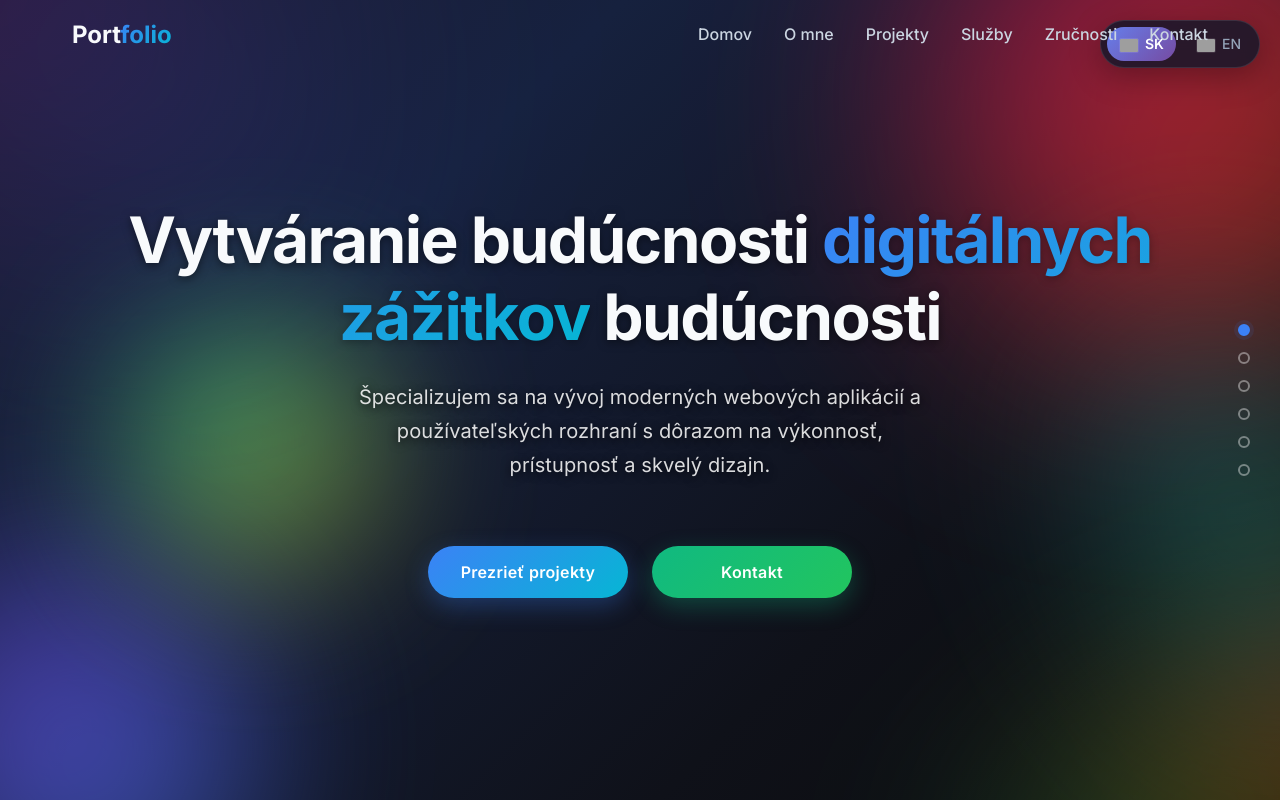
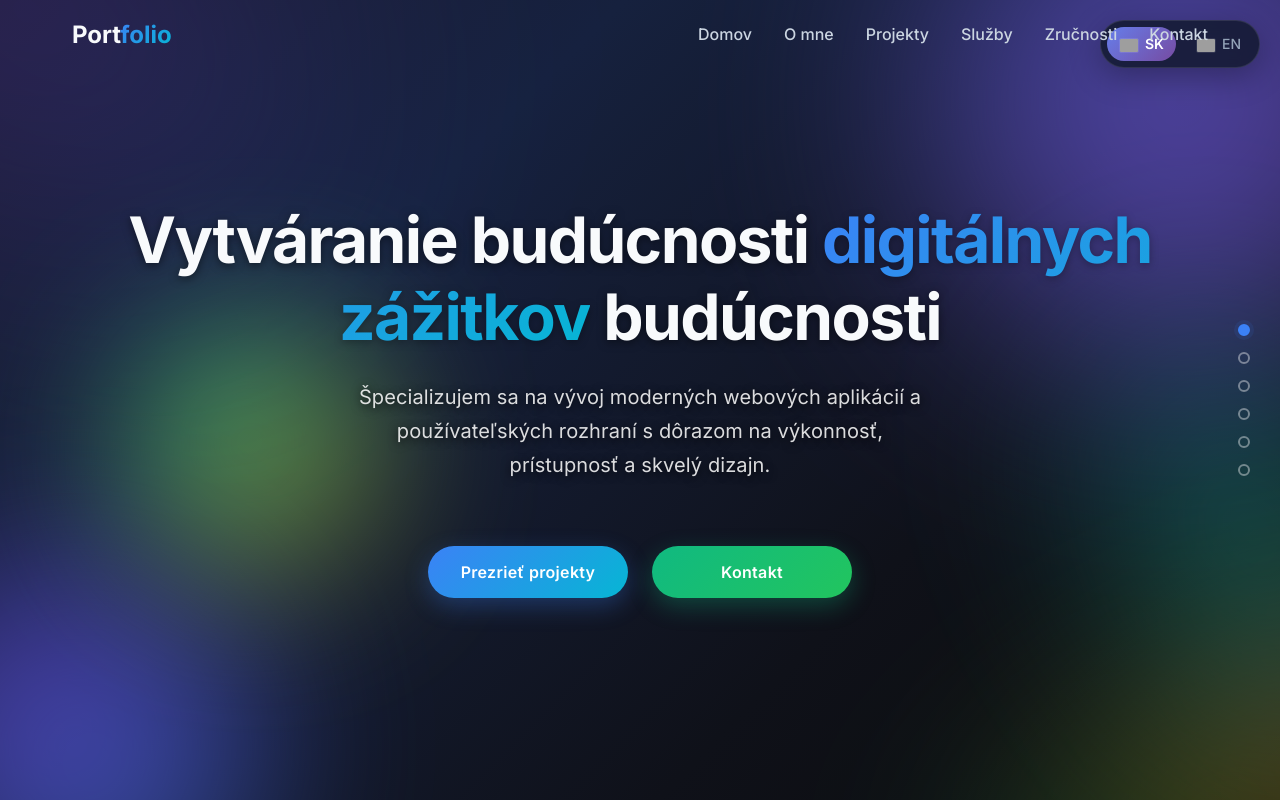
Before and after one commit to Mild-Solvent/DAV-portfolio, a Next.js app in the folder web/: page / in a window 1280 px wide. Shown: the top 800 px of the page. Built offline with nearby package versions, Linux system fonts and the light colour scheme; grey boxes are pictures that could not be loaded.

Commit message:
gradients

```diff
--- a/web/src/components/Hero/Hero.tsx
+++ b/web/src/components/Hero/Hero.tsx
@@ -253,7 +253,7 @@ const Hero: React.FC = () => {
       <GradientCircle
         size="500px"
         position="top: -150px; right: -150px"
-        color="linear-gradient(135deg, #ff006e 0%, #fb5607 100%)"
+        color="linear-gradient(135deg, #6366f1 0%, #8b5cf6 100%)"
         blur="120px"
       />
       <GradientCircle
@@ -274,7 +274,7 @@ const Hero: React.FC = () => {
         width="650px"
         height="220px"
         position="top: -100px; left: -300px"
-        color="linear-gradient(90deg, #ff006e 0%, #8338ec 50%, #3a86ff 100%)"
+        color="linear-gradient(90deg, #6366f1 0%, #8338ec 50%, #3a86ff 100%)"
         blur="140px"
         rotation="rotate(30deg)"
       />
@@ -282,7 +282,7 @@ const Hero: React.FC = () => {
         width="550px"
         height="180px"
         position="bottom: -80px; right: -250px"
-        color="linear-gradient(90deg, #06ffa5 0%, #ffbe0b 50%, #fb5607 100%)"
+        color="linear-gradient(90deg, #06ffa5 0%, #ffbe0b 50%, #f59e0b 100%)"
         blur="110px"
         rotation="rotate(-25deg)"
       />
@@ -290,7 +290,7 @@ const Hero: React.FC = () => {
         width="450px"
         height="200px"
         position="top: 55%; right: -200px"
-        color="linear-gradient(90deg, #3a86ff 0%, #06ffa5 50%, #ff006e 100%)"
+        color="linear-gradient(90deg, #3a86ff 0%, #06ffa5 50%, #6366f1 100%)"
         blur="110px"
         rotation="rotate(60deg)"
       />
```
